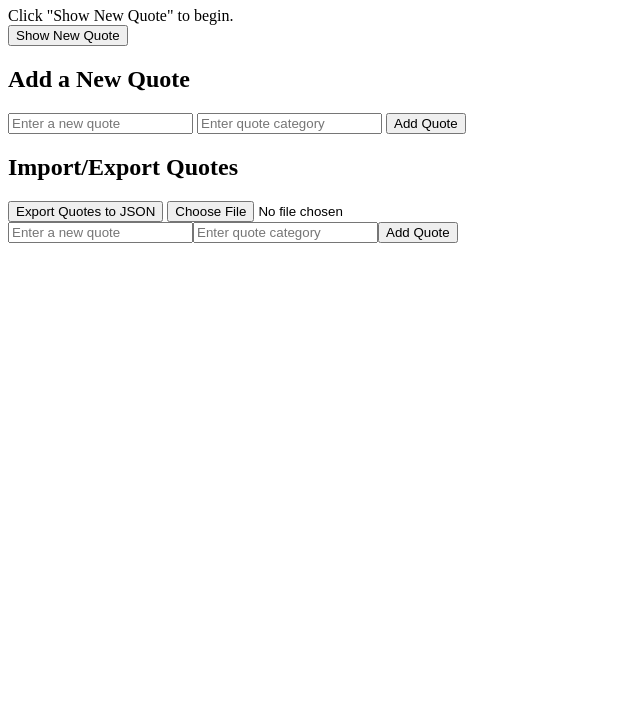
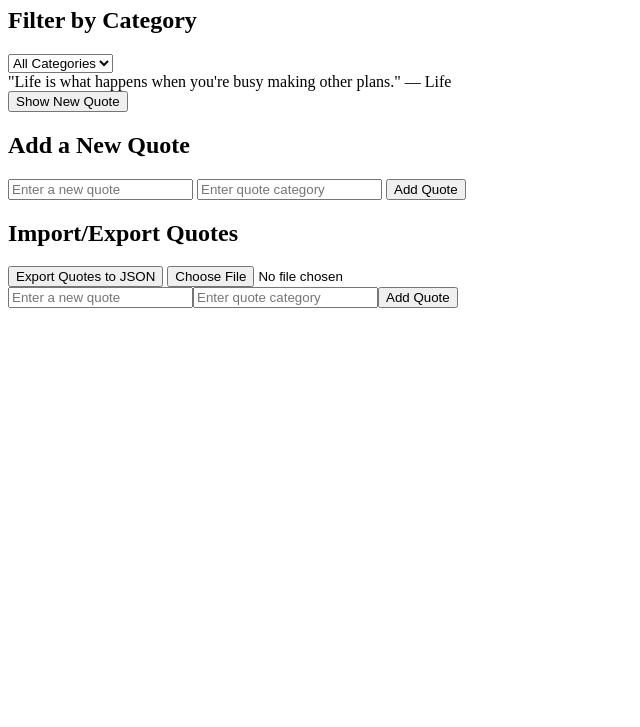
Before and after one commit to wisdomwarmates-dev/alx_fe_javascript, a plain HTML site: page dom-manipulation/index.html in a window 1280 px wide. Shown: the part 73-800 px from the top of the page, without its empty margins (0-640 px from the left). Drawn offline with Linux system fonts and the light colour scheme.

Commit message:
FEAT: Add category filtering with persistent dropdown

```diff
--- a/dom-manipulation/index.html
+++ b/dom-manipulation/index.html
@@ -7,6 +7,11 @@
 </head>
 <body>
   <h1>Dynamic Quote Generator</h1>
+
+  <h2>Filter by Category</h2>
+<select id="categoryFilter" onchange="filterQuotes()">
+  <option value="all">All Categories</option>
+</select>
 
   <div id="quoteDisplay">Click "Show New Quote" to begin.</div>
   <button id="newQuote">Show New Quote</button>
--- a/dom-manipulation/script.js
+++ b/dom-manipulation/script.js
@@ -1,36 +1,36 @@
 let quotes = [];
 
-// ✅ Load quotes from localStorage
+// ✅ Load quotes and last filter from localStorage
 function loadQuotes() {
   const storedQuotes = localStorage.getItem('quotes');
-  if (storedQuotes) {
-    quotes = JSON.parse(storedQuotes);
-  } else {
-    quotes = [
+  quotes = storedQuotes ? JSON.parse(storedQuotes) : [
     { text: "Success is not final, failure is not fatal: It is the courage to continue that counts.", category: "Motivation" },
     { text: "Life is what happens when you're busy making other plans.", category: "Life" },
     { text: "The only limit to our realization of tomorrow is our doubts of today.", category: "Inspiration" }
   ];
   saveQuotes();
-  }
+
+  const lastFilter = localStorage.getItem('lastCategoryFilter');
+  if (lastFilter) {
+    document.getElementById('categoryFilter').value = lastFilter;
   }
 
-// ✅ Save quotes to localStorage
+  populateCategories();
+  filterQuotes();
+}
+
 function saveQuotes() {
   localStorage.setItem('quotes', JSON.stringify(quotes));
 }
 
-// ✅ Show a random quote and store it in sessionStorage
 function showRandomQuote() {
   const quoteDisplay = document.getElementById('quoteDisplay');
   const randomIndex = Math.floor(Math.random() * quotes.length);
   const quote = quotes[randomIndex];
   quoteDisplay.innerHTML = '"' + quote.text + '" — ' + quote.category;
-
   sessionStorage.setItem('lastQuote', JSON.stringify(quote));
 }
 
-// ✅ Add a new quote and save to localStorage
 function addQuote() {
   const quoteInput = document.getElementById('newQuoteText');
   const categoryInput = document.getElementById('newQuoteCategory');
@@ -46,9 +46,10 @@ function addQuote() {
   saveQuotes();
   quoteInput.value = '';
   categoryInput.value = '';
+  populateCategories();
+  filterQuotes();
 }
 
-// ✅ Dynamically create the quote form
 function createAddQuoteForm() {
   const formContainer = document.createElement('div');
 
@@ -74,41 +75,43 @@ function createAddQuoteForm() {
   document.body.appendChild(formContainer);
 }
 
-// ✅ Export quotes to JSON file
-function exportQuotes() {
-  const dataStr = JSON.stringify(quotes, null, 2);
-  const blob = new Blob([dataStr], { type: 'application/json' });
-  const url = URL.createObjectURL(blob);
+// ✅ Populate dropdown with unique categories
+function populateCategories() {
+  const dropdown = document.getElementById('categoryFilter');
+  const selected = dropdown.value;
+  dropdown.innerHTML = '<option value="all">All Categories</option>';
 
-  const downloadLink = document.createElement('a');
-  downloadLink.href = url;
-  downloadLink.download = 'quotes.json';
-  downloadLink.click();
+  const categories = [...new Set(quotes.map(q => q.category))];
+  categories.forEach(cat => {
+    const option = document.createElement('option');
+    option.value = cat;
+    option.textContent = cat;
+    dropdown.appendChild(option);
+  });
+
+  dropdown.value = selected;
 }
 
-// ✅ Import quotes from uploaded JSON file
-function importFromJsonFile(event) {
-  const fileReader = new FileReader();
-  fileReader.onload = function (event) {
-    try {
-      const importedQuotes = JSON.parse(event.target.result);
-      if (Array.isArray(importedQuotes)) {
-        quotes.push(...importedQuotes);
-        saveQuotes();
-        alert('Quotes imported successfully!');
+// ✅ Filter quotes based on selected category
+function filterQuotes() {
+  const selectedCategory = document.getElementById('categoryFilter').value;
+  localStorage.setItem('lastCategoryFilter', selectedCategory);
+
+  const quoteDisplay = document.getElementById('quoteDisplay');
+  let filtered = selectedCategory === 'all'
+    ? quotes
+    : quotes.filter(q => q.category === selectedCategory);
+
+  if (filtered.length === 0) {
+    quoteDisplay.innerHTML = 'No quotes found for this category.';
   } else {
-        alert('Invalid JSON format.');
+    const quote = filtered[Math.floor(Math.random() * filtered.length)];
+    quoteDisplay.innerHTML = '"' + quote.text + '" — ' + quote.category;
   }
-    } catch {
-      alert('Error reading JSON file.');
-    }
-  };
-  fileReader.readAsText(event.target.files[0]);
 }
 
 document.addEventListener('DOMContentLoaded', function () {
+  createAddQuoteForm();
   loadQuotes();
   document.getElementById('newQuote').addEventListener('click', showRandomQuote);
-  document.getElementById('exportBtn').addEventListener('click', exportQuotes);
-  createAddQuoteForm();
 });
```
Lines whose indentation alone changed are shown as unchanged.
